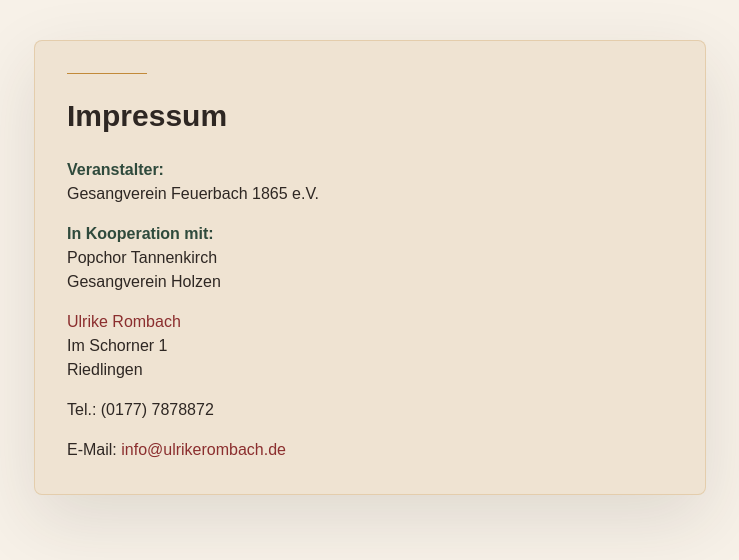
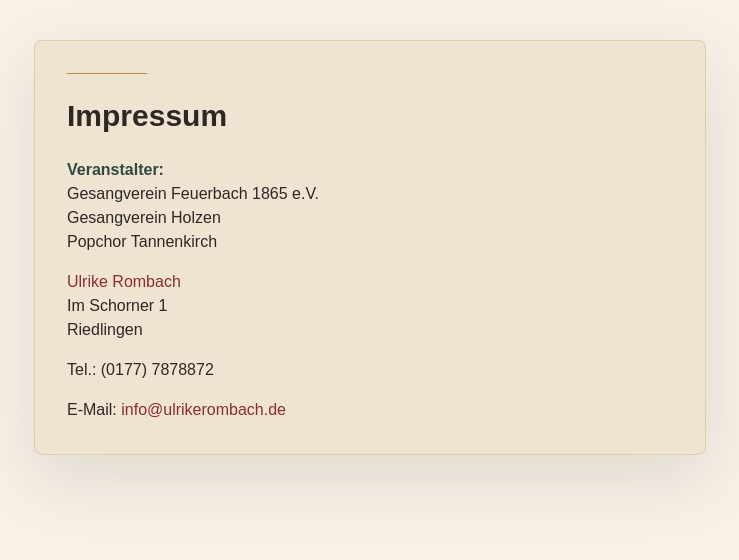
Before and after one commit to fri3d3rike/concert-ticket-app, a Next.js app: page /impressum in a window 1280 px wide. Shown: the top 560 px of the page, without its empty margins (270-1009 px from the left). Built offline with nearby package versions, Linux system fonts and the light colour scheme.

Commit message:
final touches

```diff
--- a/src/app/impressum/page.tsx
+++ b/src/app/impressum/page.tsx
@@ -10,15 +10,12 @@ export default function Impressum() {
           <strong className="text-concert-forest">Veranstalter:</strong>
           <br />
           Gesangverein Feuerbach 1865 e.V.
+          <br />
+          Gesangverein Holzen
+          <br />
+          Popchor Tannenkirch
         </p>
 
-        <p className="mb-4">
-          <strong className="text-concert-forest">In Kooperation mit:</strong>
-          <br />
-          Popchor Tannenkirch
-          <br />
-          Gesangverein Holzen
-        </p>
 
         <p className="mb-4">
           <a
--- a/src/app/page.tsx
+++ b/src/app/page.tsx
@@ -105,18 +105,21 @@ export default function Home() {
             </h1>
 
             <div className="p-8 mb-4 flex flex-wrap justify-center gap-6 text-sm font-medium text-concert-forest">
+                            <span className="text-sm font-semibold  tracking-[0.24em] text-[#F1D8A9]">
+                Gesangverein Feuerbach
+              </span>
+
+              <span className="text-sm font-semibold  tracking-[0.24em] text-[#F1D8A9]">
+                Gesangverein Holzen
+              </span>
+
               <span className="text-sm font-semibold  tracking-[0.24em] text-[#F1D8A9]">
                 Popchor Tannenkirch
               </span>
-              <span className="text-sm font-semibold  tracking-[0.24em] text-[#F1D8A9]">
-                Gesangverein Holzen
-              </span>
-              <span className="text-sm font-semibold  tracking-[0.24em] text-[#F1D8A9]">
-                Gesangverein Feuerbach
-              </span>
+
             </div>
             <p className="mt-2 max-w-2xl text-lg leading-8 text-[#F7F1E8] sm:text-xl">
-              Ein gemeinsamer musikalischer Abend in der St. Clemens Kirche.
+              Ein gemeinsamer musikalischer Abend in der Stadtkirche St. Clemens
             </p>
           </div>
         </section>
@@ -125,19 +128,14 @@ export default function Home() {
           <div className="mx-auto max-w-5xl rounded-lg border border-concert-gold/25 bg-concert-beige p-6 shadow-[0_24px_70px_rgba(46,39,35,0.12)] sm:p-10">
             <div className="mx-auto mb-9 max-w-3xl space-y-4 text-center text-lg leading-relaxed text-concert-text">
               <p>
-                Wir laden Sie herzlich zu unserem großen Chorkonzert „Grenzen
-                überwinden“ in Kandern in der St. Clemens Kirche ein.
+                Herzliche Einladung zu unserem Chorkonzert „Grenzen
+                überwinden“ in Kandern in der St. Clemens Kirche
               </p>
 
               <p>
-                Reservieren Sie hier kostenlos Ihre Plätze für eines der beiden
-                Konzerte.
+                Hier geht es zu kostenlosen Platzreservierung.
               </p>
 
-              <p>
-                Wir freuen uns sehr auf Ihr Kommen und auf einen gemeinsamen
-                musikalischen Abend!
-              </p>
             </div>
 
             <div className="mx-auto mb-10 h-px max-w-xs bg-concert-gold" />
@@ -198,16 +196,8 @@ export default function Home() {
 
               <ul className="grid gap-3 text-center text-concert-text sm:grid-cols-3">
                 <li className="rounded-md bg-concert-cream px-4 py-3">
-                  <a
-                    href="https://popchor-tannenkirch.de"
-                    target="_blank"
-                    rel="noopener noreferrer"
-                    className="font-medium text-concert-burgundy hover:text-concert-burgundy-dark hover:underline"
-                  >
-                    Popchor Tannenkirch
-                  </a>
+                  Gesangverein Feuerbach 1865 e.V.
                 </li>
-
                 <li className="rounded-md bg-concert-cream px-4 py-3">
                   <a
                     href="https://www.gesangvereinholzen.de"
@@ -218,9 +208,15 @@ export default function Home() {
                     Gesangverein Holzen
                   </a>
                 </li>
-
                 <li className="rounded-md bg-concert-cream px-4 py-3">
-                  Gesangverein Feuerbach 1865 e.V.
+                  <a
+                    href="https://popchor-tannenkirch.de"
+                    target="_blank"
+                    rel="noopener noreferrer"
+                    className="font-medium text-concert-burgundy hover:text-concert-burgundy-dark hover:underline"
+                  >
+                    Popchor Tannenkirch
+                  </a>
                 </li>
               </ul>
             </div>
```
